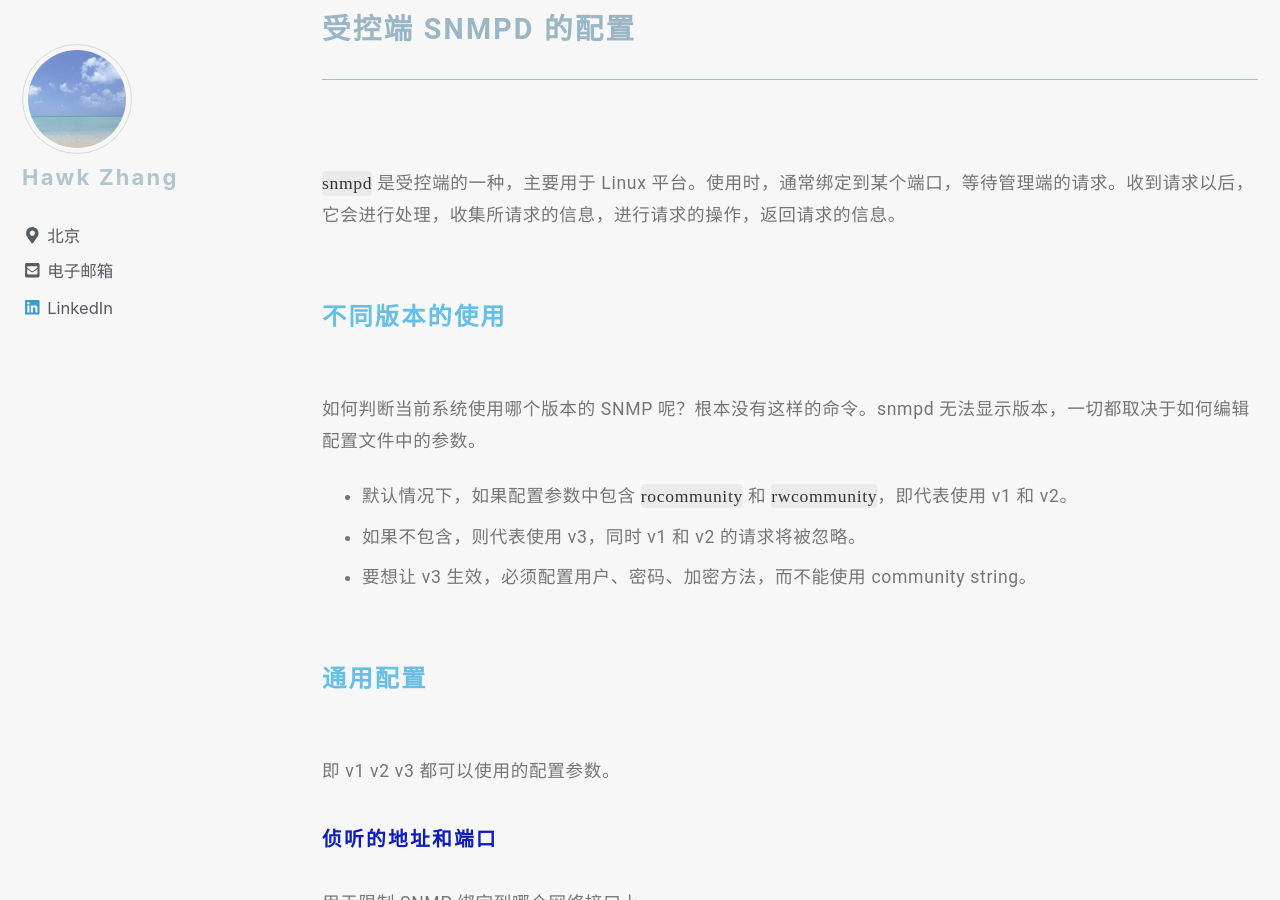
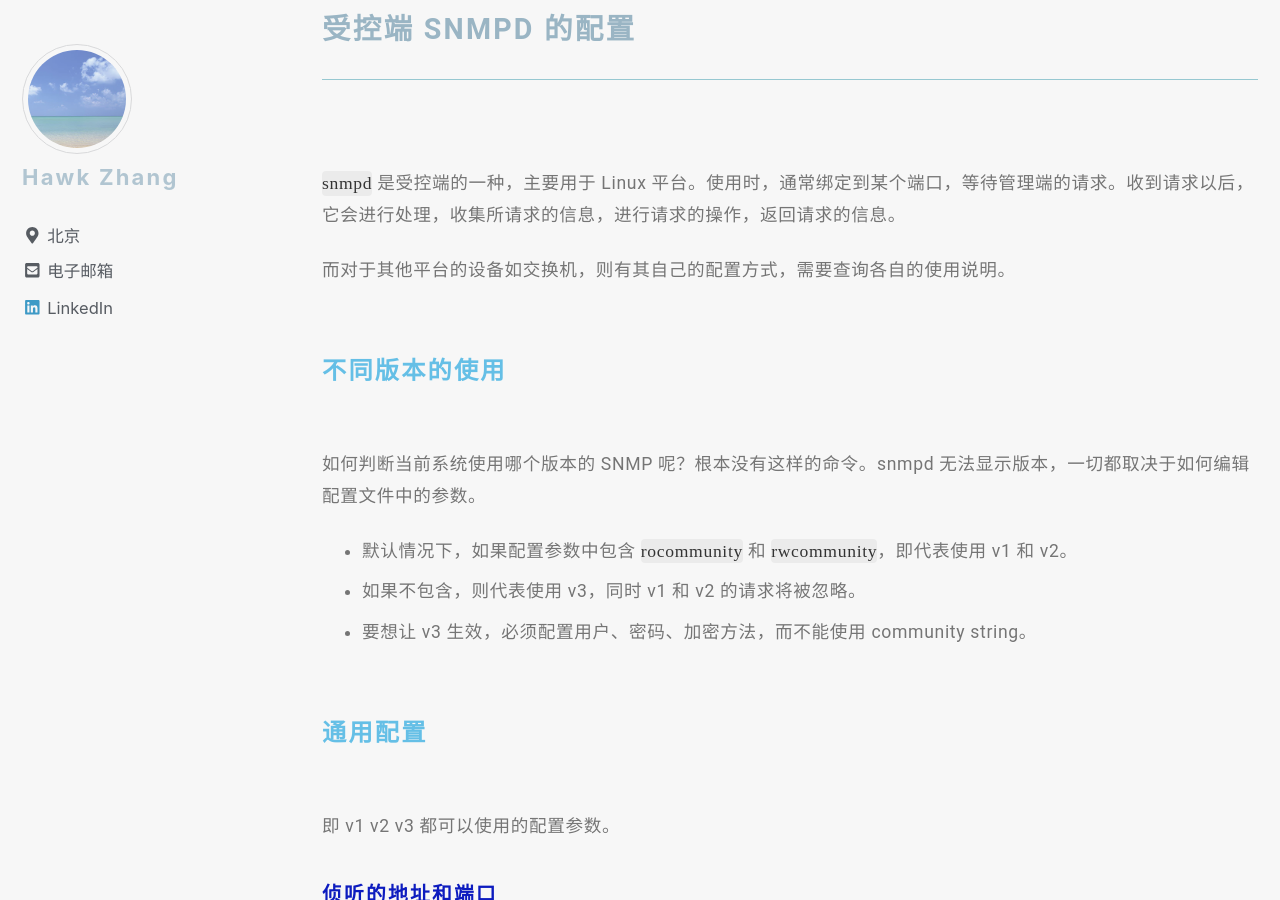
Before and after one commit to narru888/linotes_note, a Jekyll site: the page built from _posts/monitor/zabbix/2018-01-02-monitor.snmp.md, in a window 1280 px wide and 900 px high, scrolled down 8112 px. Built offline with Jekyll 4.4.1, drawn with Linux system fonts in a browser that asks for light colours; nearby versions of some CDN libraries; a script that is not in the unit is left out.

Commit message:
update on 2018-10-21 09:44:01 CST

```diff
--- a/_posts/monitor/zabbix/2018-01-02-monitor.snmp.md
+++ b/_posts/monitor/zabbix/2018-01-02-monitor.snmp.md
@@ -243,6 +243,8 @@ SNMP v1 指定了 5 个核心 PDU，SNMP v2 增加了 GetBulkRequest 和 InformR
 
 `snmpd` 是受控端的一种，主要用于 Linux 平台。使用时，通常绑定到某个端口，等待管理端的请求。收到请求以后，它会进行处理，收集所请求的信息，进行请求的操作，返回请求的信息。
 
+而对于其他平台的设备如交换机，则有其自己的配置方式，需要查询各自的使用说明。
+
 
 
 
```
